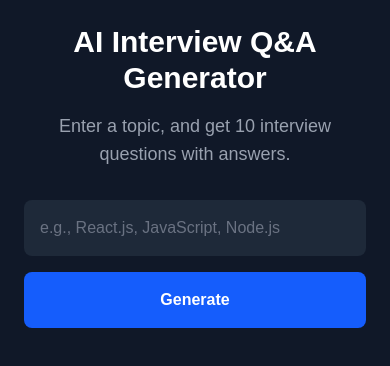
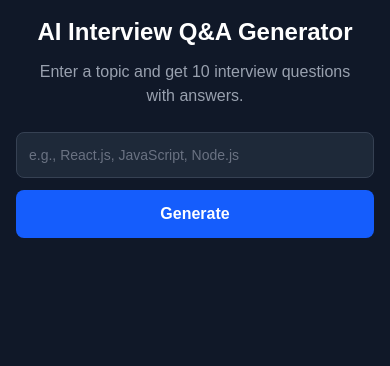
Before and after one commit to shubhagrawal0903/ai-interview-prep, a Next.js app: page / in a window 390 px wide. Shown: the top 366 px of the page. Built offline with nearby package versions, Linux system fonts and the light colour scheme.

Commit message:
Updated UI with fully mobile-optimized version

```diff
--- a/src/app/page.tsx
+++ b/src/app/page.tsx
@@ -24,9 +24,7 @@ function QACard({ qa }: { qa: QAPair }) {
     try {
       const response = await fetch("/api/feedback", {
         method: "POST",
-        headers: {
-          "Content-Type": "application/json",
-        },
+        headers: { "Content-Type": "application/json" },
         body: JSON.stringify({
           question: qa.question,
           correctAnswer: qa.answer,
@@ -34,14 +32,11 @@ function QACard({ qa }: { qa: QAPair }) {
         }),
       });
 
-      if (!response.ok) {
-        throw new Error(`API Error: ${response.statusText}`);
-      }
+      if (!response.ok) throw new Error();
 
       const data = await response.json();
       setFeedback(data.feedback);
-    } catch (error) {
-      console.error("Frontend: Error fetching feedback:", error);
+    } catch {
       setFeedback("Error: Failed to get feedback. Please try again.");
     } finally {
       setIsGettingFeedback(false);
@@ -49,21 +44,18 @@ function QACard({ qa }: { qa: QAPair }) {
   };
 
   return (
-    // Card padding mobile ke liye chhota (p-4) aur desktop ke liye bada (md:p-6)
-    <div className="bg-gray-800 p-4 md:p-6 rounded-lg shadow-lg border border-gray-700 space-y-4">
-      {/* Card ka title mobile pe chhota (text-lg) aur desktop pe bada (md:text-xl) */}
-      <h3 className="text-lg md:text-xl font-semibold text-blue-400 mb-3">(Q) {qa.question}</h3>
-      <p className="text-gray-300">(A) {qa.answer}</p>
-      <hr className="border-gray-600" />
+    <div className="bg-gray-800 p-4 rounded-xl shadow-lg border border-gray-700 space-y-4">
+      <h3 className="text-lg font-semibold text-blue-400 mb-2">(Q) {qa.question}</h3>
+      <p className="text-gray-300 text-sm sm:text-base">(A) {qa.answer}</p>
 
       <div className="space-y-2">
-        <label className="text-lg font-semibold text-white">Your Answer:</label>
+        <label className="text-base font-semibold text-white">Your Answer:</label>
         <textarea
           value={userAnswer}
           onChange={(e) => setUserAnswer(e.target.value)}
-          placeholder="Type your answer here..."
-          className="w-full p-3 rounded-lg bg-gray-700 text-white placeholder-gray-500 border border-gray-600 focus:outline-none focus:ring-2 focus:ring-blue-500"
-          rows={4}
+          placeholder="Type your answer..."
+          className="w-full p-3 rounded-lg bg-gray-700 text-white border border-gray-600 text-sm focus:ring-2 focus:ring-blue-500"
+          rows={3}
           disabled={isGettingFeedback}
         />
         <button
@@ -77,17 +69,15 @@ function QACard({ qa }: { qa: QAPair }) {
 
       {feedback && (
         <div
-          className={`p-4 rounded-lg ${
+          className={`p-3 rounded-lg text-sm ${
             feedback.startsWith("Error:")
-              ? "bg-red-800 border-red-600"
-              : "bg-gray-700 border-gray-600"
+              ? "bg-red-800 border border-red-600"
+              : "bg-gray-700 border border-gray-600"
           }`}
         >
           <h4
-            className={`font-semibold mb-2 ${
-              feedback.startsWith("Error:")
-                ? "text-red-300"
-                : "text-green-400"
+            className={`font-semibold mb-1 ${
+              feedback.startsWith("Error:") ? "text-red-300" : "text-green-400"
             }`}
           >
             {feedback.startsWith("Error:") ? "Error:" : "AI Feedback:"}
@@ -114,84 +104,70 @@ export default function HomePage() {
     try {
       const response = await fetch("/api/generate", {
         method: "POST",
-        headers: {
-          "Content-Type": "application/json",
-        },
+        headers: { "Content-Type": "application/json" },
         body: JSON.stringify({ topic }),
       });
 
-      if (!response.ok) {
-        throw new Error(`API Error: ${response.statusText}`);
-      }
+      if (!response.ok) throw new Error();
 
       const data = await response.json();
       setQaPairs(data);
-    } catch (error) {
-      setError(
-        "Error generating questions. Please try again. (Tip: If this repeats, the AI model might be overloaded. Wait 15 seconds and try again)."
-      );
+    } catch {
+      setError("Error generating questions. Try again after 10–15 seconds.");
     } finally {
       setIsLoading(false);
     }
   };
 
   return (
-    // Main padding mobile ke liye p-6, desktop ke liye md:p-12
-    <main className="flex min-h-screen flex-col items-center p-6 md:p-12 bg-gray-900 text-white">
-      {/* Title mobile pe chhota (text-3xl) aur desktop pe bada (sm:text-5xl), aur text-center */}
-      <h1 className="text-3xl sm:text-5xl font-extrabold mb-4 text-center">AI Interview Q&A Generator</h1>
-      {/* Subtitle bhi responsive aur center mein */}
-      <p className="text-lg sm:text-xl text-gray-400 mb-8 text-center">
-        Enter a topic, and get 10 interview questions with answers.
+    <main className="flex min-h-screen flex-col items-center p-4 bg-gray-900 text-white">
+      <h1 className="text-2xl sm:text-4xl font-extrabold mb-3 text-center">
+        AI Interview Q&A Generator
+      </h1>
+
+      <p className="text-base sm:text-lg text-gray-400 mb-6 text-center px-2">
+        Enter a topic and get 10 interview questions with answers.
       </p>
 
-      {/* Form ki max-width badha di taaki woh neeche ke cards se match kare */}
-      <form onSubmit={handleSubmit} className="w-full max-w-3xl mb-12">
-        {/* Form layout mobile pe column (flex-col) aur desktop pe row (sm:flex-row) */}
-        <div className="flex flex-col sm:flex-row items-center gap-4">
+      <form onSubmit={handleSubmit} className="w-full max-w-xl mb-10 space-y-3">
         <input
           type="text"
           value={topic}
           onChange={(e) => setTopic(e.target.value)}
           placeholder="e.g., React.js, JavaScript, Node.js"
-            // Input mobile pe full width (w-full) aur desktop pe flex-grow
-            className="w-full sm:flex-grow p-4 rounded-lg bg-gray-800 text-white placeholder-gray-500 border-gray-700 focus:outline-none focus:ring-2 focus:ring-blue-500"
+          className="w-full p-3 rounded-lg bg-gray-800 text-white placeholder-gray-500 border border-gray-700 focus:ring-2 focus:ring-blue-500 text-sm"
           required
           disabled={isLoading}
         />
+
         <button
           type="submit"
           disabled={isLoading}
-            // Button mobile pe full width (w-full) aur desktop pe auto-width (sm:w-auto)
-            className="w-full sm:w-auto p-4 rounded-lg bg-blue-600 text-white font-semibold hover:bg-blue-700 disabled:bg-gray-600 disabled:cursor-not-allowed"
+          className="w-full p-3 rounded-lg bg-blue-600 text-white font-semibold hover:bg-blue-700 disabled:bg-gray-600"
         >
           {isLoading ? "Generating..." : "Generate"}
         </button>
-        </div>
       </form>
 
       {error && (
-        // Error message ki width bhi max-w-3xl kar di
-        <div className="w-full max-w-3xl mb-6 p-4 rounded-lg bg-red-800 border border-red-600 text-white">
-          <p>
-            <span className="font-bold">Error:</span> {error}
-          </p>
+        <div className="w-full max-w-xl mb-6 p-3 rounded-lg bg-red-800 border border-red-600 text-sm text-white">
+          {error}
         </div>
       )}
 
       {isLoading && qaPairs.length === 0 && (
-        <div className="flex flex-col items-center justify-center">
-          <p className="text-lg text-gray-400">Generating your questions...</p>
-          <div className="w-8 h-8 border-4 border-blue-500 border-t-transparent rounded-full animate-spin mt-4"></div>
+        <div className="flex flex-col items-center mt-2">
+          <p className="text-gray-400 text-sm">Generating your questions...</p>
+          <div className="w-6 h-6 border-4 border-blue-500 border-t-transparent rounded-full animate-spin mt-3"></div>
         </div>
       )}
 
       {qaPairs.length > 0 && (
-        <section className="w-full max-w-3xl space-y-6">
-          {/* Section title bhi mobile pe chhota (text-2xl) aur desktop pe bada (sm:text-3xl) */}
-          <h2 className="text-2xl sm:text-3xl font-bold text-center">
+        <section className="w-full max-w-xl space-y-5 pb-10">
+          <h2 className="text-xl sm:text-2xl font-bold text-center mb-2">
             Your {topic} Questions
           </h2>
+
           {qaPairs.map((qa, index) => (
             <QACard key={index} qa={qa} />
           ))}
```
Lines whose indentation alone changed are shown as unchanged.
